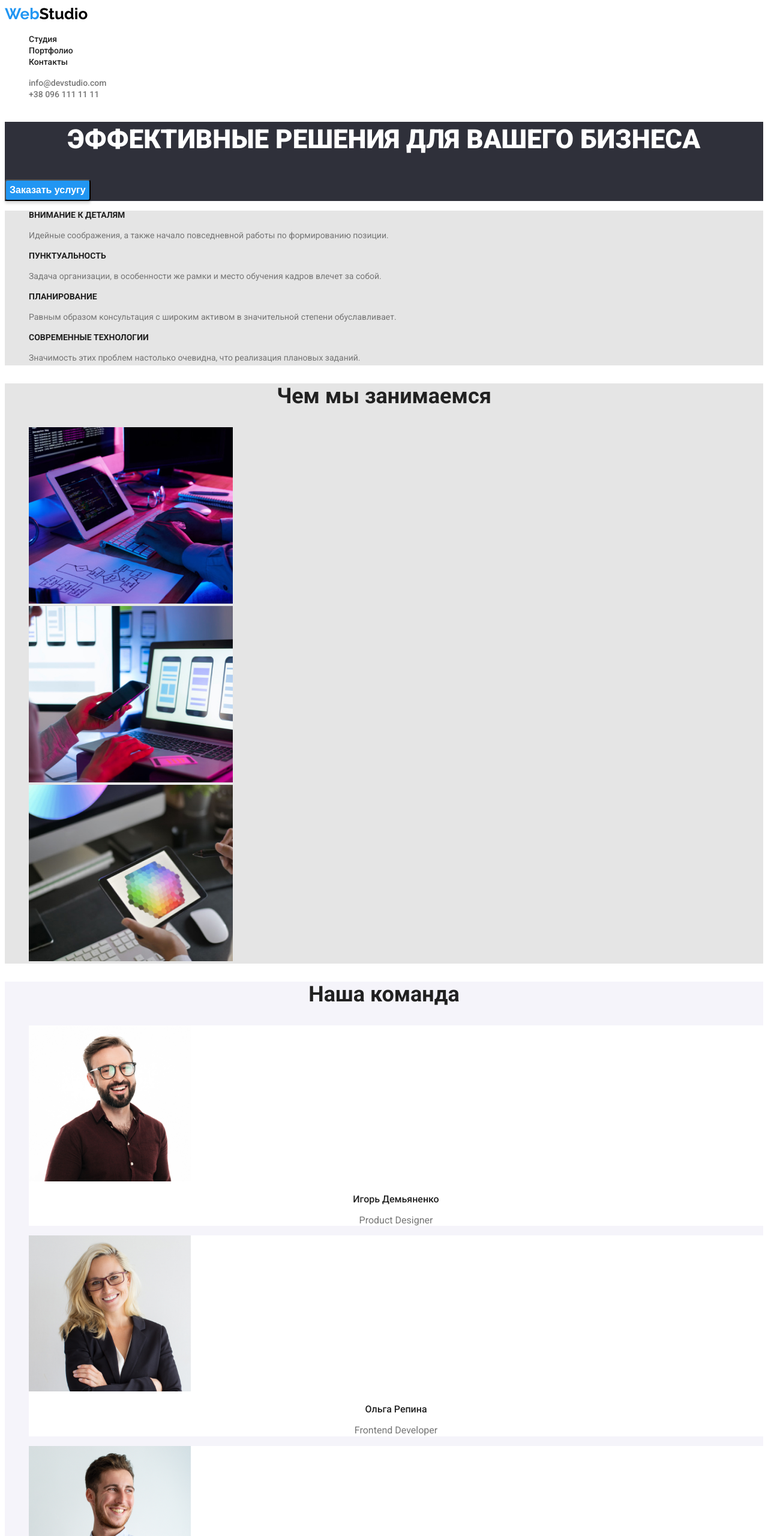
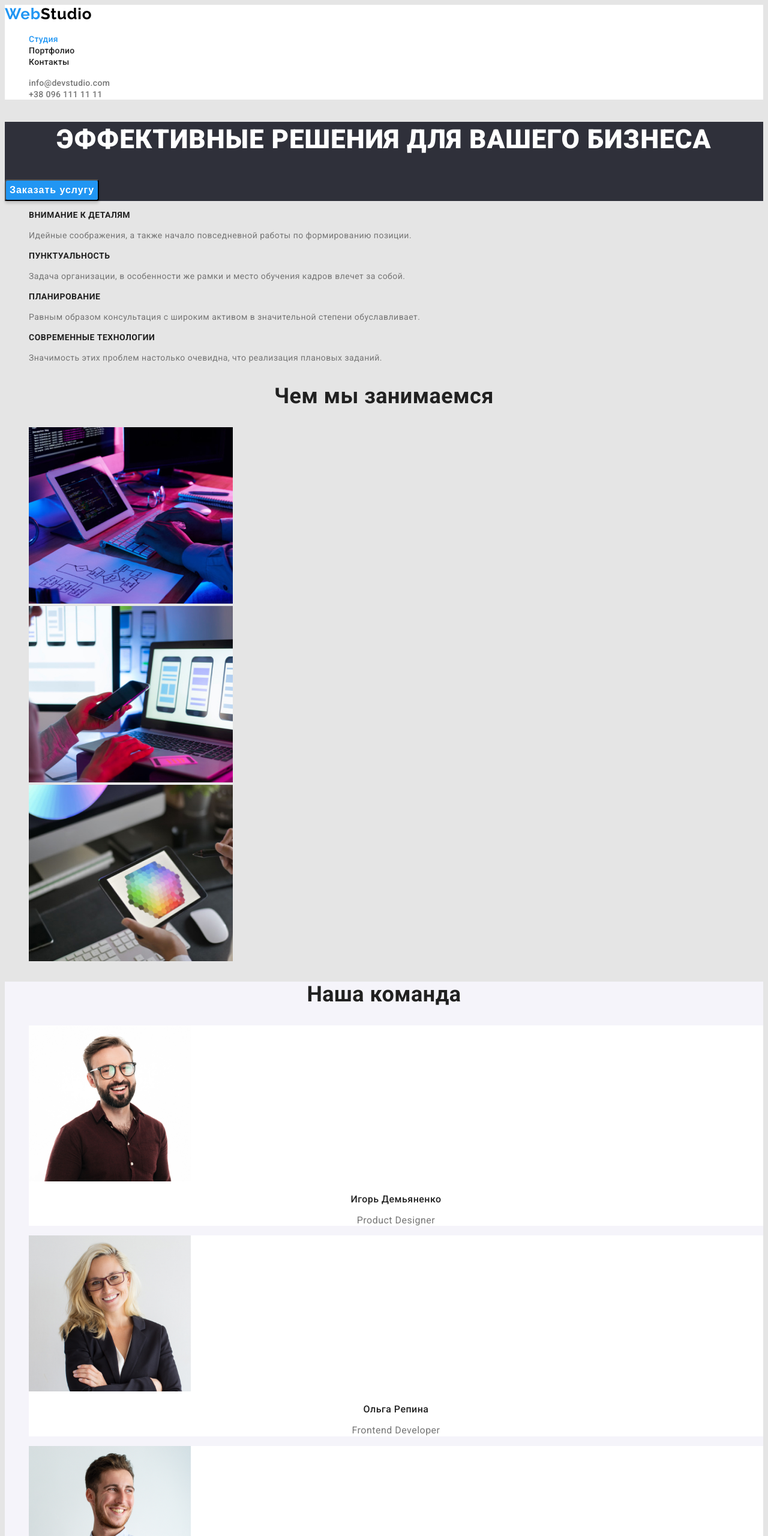
Before and after one commit to FilipchenkoDima/goit-markup-hw-02, a plain HTML site: page index.html in a window 1280 px wide. Shown: the top 2560 px of the page at 60% size. Drawn offline with Linux system fonts and the light colour scheme.

Commit message:
Update css

```diff
--- a/index.html
+++ b/index.html
@@ -20,7 +20,7 @@
         <nav>
             <a href="./" class="logo"><span class="logo-color">Web</span>Studio</a>
             <ul>
-                <li><a href="./index.html" class="link link-nav">Студия</a></li>
+                <li><a href="./index.html" class="link link-nav current">Студия</a></li>
                 <li><a href="./portfolio.html" class="link link-nav">Портфолио</a></li>
                 <li><a href="" class="link link-nav">Контакты</a></li>
             </ul>
--- a/styles.css
+++ b/styles.css
@@ -1,10 +1,27 @@
 :root {
     --main-color: #2196F3;
     --black-color: #212121;
+    --main-white: #FFFFFF;
+    --text-gray: #757575;
+    --background-main: #E5E5E5;
+    --background-secondary: #2F303A;
+}
+
+nav .link.current {
+    color: var(--main-color);
 }
 
 ul {
     list-style: none;
+}
+
+/* Body */
+
+body {
+    font-family: 'Roboto', sans-serif;
+    letter-spacing: 0.03em;
+    background-color: var(--background-main);
+    color: var(--black-color);
 }
 
 /* Посилання */
@@ -21,7 +38,8 @@ ul {
 /* Хедер */
 
 header {
-    background-color: #FFFFFF;
+    background-color: var(--main-white);
+    letter-spacing: 0.02em;
 }
 
 .link-nav {
@@ -38,7 +56,7 @@ header {
     font-size: 14px;
     line-height: 1.14;
 
-    color: #757575;
+    color: var(--text-gray);
 }
 
 
@@ -52,22 +70,18 @@ header {
     font-weight: 700;
     font-size: 26px;
     line-height: 1.2;
+    letter-spacing: 0.03em;
 
     color: #000000;
 
     text-decoration: none;
 }
 
+/* Hero */
 
-
-/* Body */
-body {
-    font-family: 'Roboto', sans-serif;
-}
-
-/* Hero */
 .hero {
-    background-color: #2F303A;
+    background-color: var(--background-secondary);
+    letter-spacing: 0.06em;
 }
 
 .hero-title {
@@ -78,15 +92,16 @@ body {
     text-align: center;
     text-transform: uppercase;
 
-    color: #FFFFFF;
+    color: var(--main-white);
 }
 
 .button-service {
     font-weight: 700;
     font-size: 16px;
     line-height: 1.9;
+    letter-spacing: 0.06em;
 
-    color: #FFFFFF;
+    color: var(--main-white);
     background-color: var(--main-color);
     box-shadow: 0px 4px 4px rgba(0, 0, 0, 0.15);
     border-radius: 4px;
@@ -97,7 +112,7 @@ body {
 /* Переваги */
 
 .advantage {
-    background-color: #E5E5E5;
+    background-color: var(--background-main);
 }
 
 .advantage-title {
@@ -105,22 +120,19 @@ body {
     font-size: 14px;
     line-height: 1.14;
     text-transform: uppercase;
-
-    color: var(--black-color);
 }
 
 .advantage-text {
-    font-weight: 400;
     font-size: 14px;
     line-height: 1.71;
 
-    color: #757575;
+    color: var(--text-gray);
 }
 
 /* Чим займаємось */
 
 .examples {
-    background-color: #E5E5E5;
+    background-color: var(--background-main);
 }
 
 .examples-title {
@@ -129,8 +141,6 @@ body {
     line-height: 1.2;
 
     text-align: center;
-
-    color: #212121;
 }
 
 /* Команда */
@@ -144,12 +154,10 @@ body {
     font-size: 36px;
     line-height: 1.2;
     text-align: center;
-
-    color: var(--black-color);
 }
 
 .team-list {
-    background: #FFFFFF;
+    background: var(--main-white);
 }
 
 .worker-title {
@@ -157,23 +165,20 @@ body {
     font-size: 16px;
     line-height: 1.2;
     text-align: center;
-
-    color: var(--black-color);
 }
 
 .team-text {
-    font-weight: 400;
     font-size: 16px;
     line-height: 1.2;
     text-align: center;
 
-    color: #757575;
+    color: var(--text-gray);
 }
 
 /* Футер */
 
 footer {
-    background-color: #2F303A;
+    background-color: var(--background-secondary);
 }
 
 .logo-footer {
@@ -182,25 +187,25 @@ footer {
     font-size: 26px;
     line-height: 1.2;
 
-    color: #FFFFFF;
+    color: var(--main-white);
 
     text-decoration: none;
 }
 
 .address-map {
     font-family: 'Roboto', sans-serif;
-    font-weight: 400;
     font-size: 14px;
     line-height: 1.71;
+    font-style: normal;
 
-    color:#FFFFFF;
+    color: var(--main-white);
 }
 
 .address-contact {
     font-family: 'Roboto';
-    font-weight: 400;
     font-size: 14px;
     line-height: 1.71;
+    font-style: normal;
 
     color:rgba(255, 255, 255, 0.6);
 }
@@ -208,7 +213,7 @@ footer {
 /* Кнопки фільтрації */
 
 .section-portfolio {
-    background-color: #E5E5E5;
+    background-color: var(--background-main);
 }
 
 .portfolio-button {
@@ -227,7 +232,7 @@ footer {
 
 .portfolio-button:hover,
 .portfolio-button:focus {
-    color: #FFFFFF;
+    color: var(--main-white);
     background-color: var(--main-color);
 }
 
@@ -237,14 +242,12 @@ footer {
     font-weight: 700;
     font-size: 18px;
     line-height: 2;
-
-    color: var(--black-color);
+    letter-spacing: 0.06em;
 }
 
 .example-text {
-    font-weight: 400;
     font-size: 16px;
     line-height: 1.9;
 
-    color: #757575;
+    color: var(--text-gray);
 }
```
Also changed, not shown: portfolio.html (+1 -1 lines).
